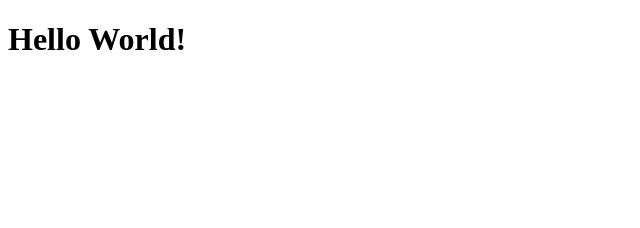
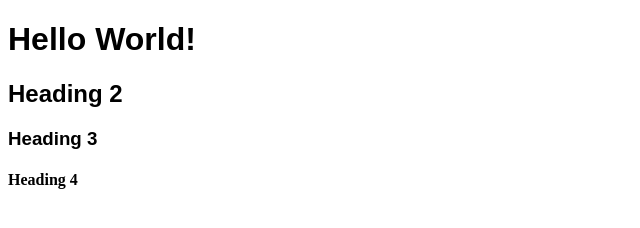
Before and after one commit to connorpage1/my-personal-website, a plain HTML site: page index.html in a window 1280 px wide. Shown: the whole page, without its empty margins (0-640 px from the left). Drawn offline with Linux system fonts and the light colour scheme.

Commit message:
add style.css, connect to index.html

```diff
--- a/index.html
+++ b/index.html
@@ -1,9 +1,13 @@
 <!DOCTYPE html>
 <html lang="en">
     <head>
+        <link rel="stylesheet" href="style.css" />
         <title>My Personal Website</title>
     </head>
     <body>
         <h1>Hello World!</h1>
+        <h2>Heading 2</h2>
+        <h3>Heading 3</h3>
+        <h4>Heading 4</h4>
     </body>
 </html>
--- /dev/null
+++ b/style.css
@@ -0,0 +1,3 @@
+h1,h2,h3 {
+    font-family: Arial, Helvetica, sans-serif;
+}
```
